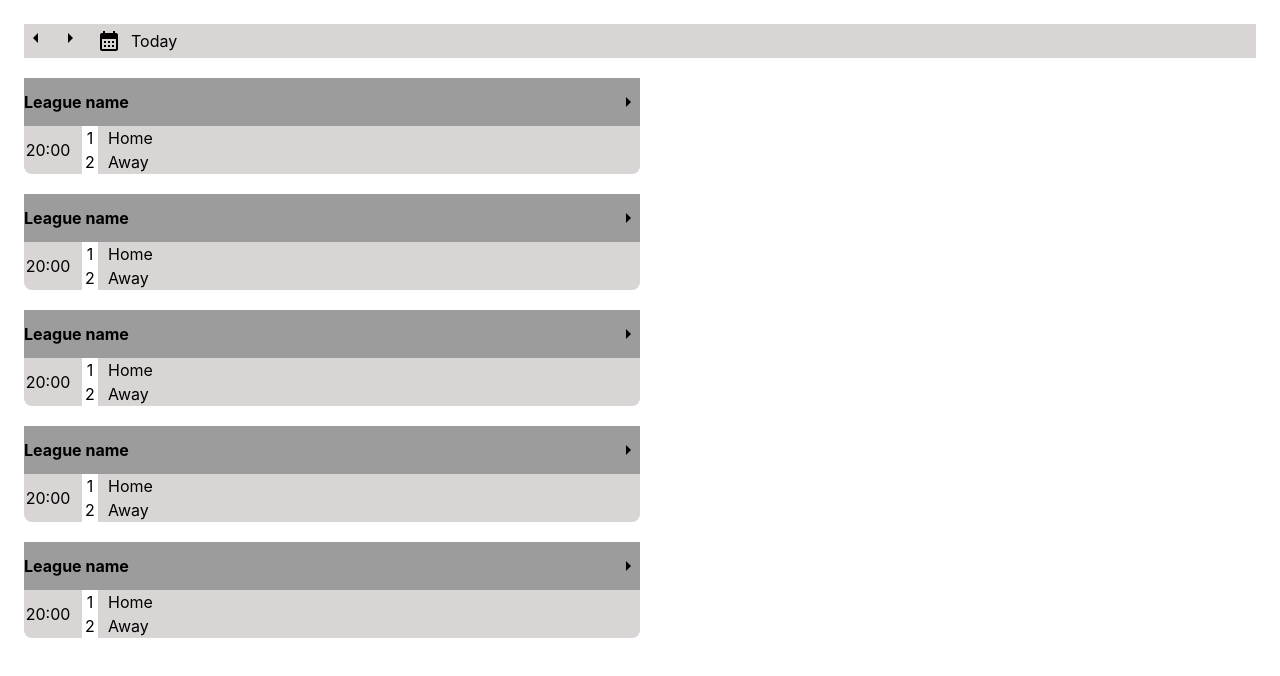
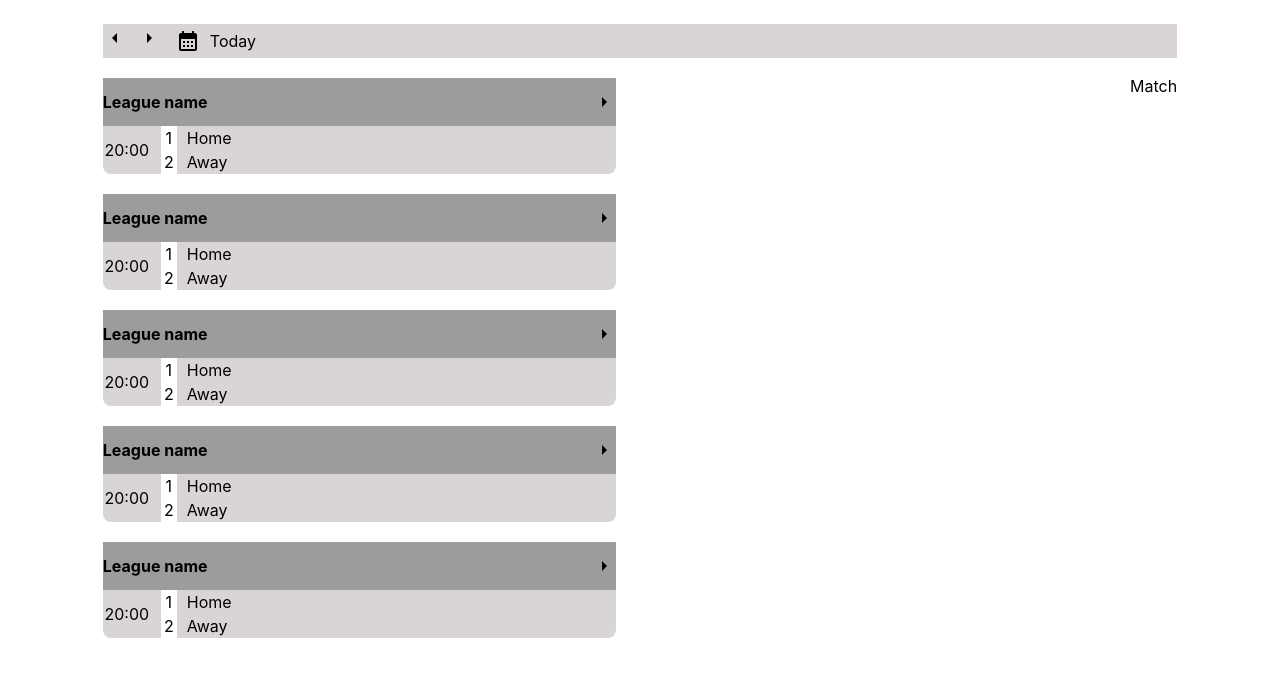
Before and after one commit to axelberk/Livescore, a React (Vite) app: page / in a window 1280 px wide. Shown: the top 676 px of the page. Built offline with nearby package versions, Linux system fonts and the light colour scheme; no server answers.

Commit message:
outline contt

```diff
--- a/src/App.css
+++ b/src/App.css
@@ -1,7 +1,21 @@
 #root {
-  /* max-width: 85%; */
+  max-width: 85%;
   margin: 0 auto;
   padding: 1rem;
   text-align: center;
   color: black;
 }
+
+.content-container {
+    display: flex;
+    flex-direction: row;
+    justify-content: space-between;
+    align-items: flex-start;
+    width: 100%;
+}
+
+.league-container {
+    width: 100%;
+    display: flex;
+    flex-direction: column;
+}
--- a/src/App.jsx
+++ b/src/App.jsx
@@ -1,19 +1,25 @@
-import { useState } from 'react'
-import './App.css'
-import Leagues from './Leagues/Leagues'
-import Calendar from './Calendar/Calendar'
+  import { useState } from "react";
+  import "./App.css";
+  import Leagues from "./Leagues/Leagues";
+  import Calendar from "./Calendar/Calendar";
+  import Match from "./Match/Match";
 
-function App() {
-  return (
-    <div className='App'>
-      <Calendar></Calendar>
-      <Leagues></Leagues>
-      <Leagues></Leagues>
-      <Leagues></Leagues>
-      <Leagues></Leagues>
-      <Leagues></Leagues>
-    </div>
-  )
-}
+  function App() {
+    return (
+      <div className="App">
+        <Calendar />
+        <div className="content-container"> {/* Apply the class here */}
+          <div className="league-container">
+            <Leagues />
+            <Leagues />
+            <Leagues />
+            <Leagues />
+            <Leagues />
+          </div>
+          <Match />
+        </div>
+      </div>
+    );
+  }
 
-export default App
+  export default App;
--- a/src/Match/Match.css
+++ b/src/Match/Match.css
@@ -0,0 +1,3 @@
+.match {
+
+}
--- a/src/Match/Match.jsx
+++ b/src/Match/Match.jsx
@@ -0,0 +1,11 @@
+import "./Match.css";
+
+const Match = () => {
+    return (
+        <div className="match">
+            <p>Match</p>
+        </div>
+    )
+}
+
+export default Match
```
